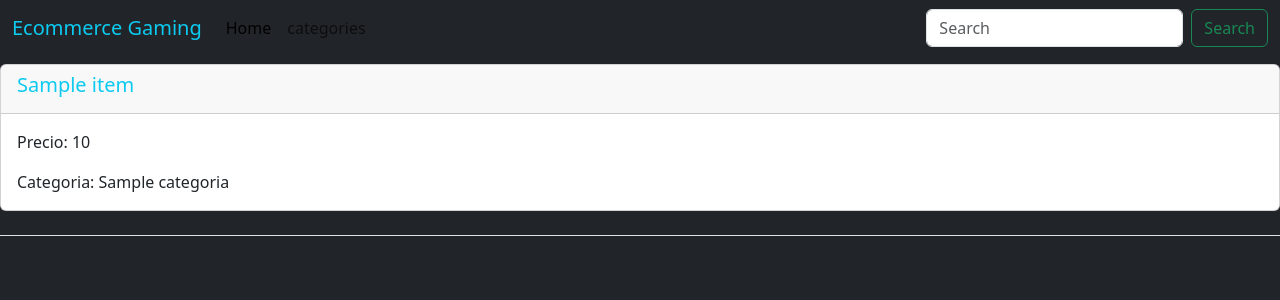
After one commit to FrancoMartinMonsalvo/TPE-Parte-1, a PHP site: template Allende-Monsalvo-TPE-Grupo-84/TPE-Parte-1/proyecto-ecommerce/templates/index.phtml in a window 1280 px wide. The commit adds this page. Shown: the top 300 px of the page. Run offline with PHP 8.4, Linux system fonts and the light colour scheme; the template is opened without the code that fills it: most values are stand-ins (such as "Sample title", 1, 10 or a date in 2020); some libraries are stand-ins or nearby versions.

Commit message:
Se eliminaron las cosas innecesaria creadas anteriormente, y se agregaron funcionalidades como la obtención de Categorias y Juegos

```diff
--- /dev/null
+++ b/Allende-Monsalvo-TPE-Grupo-84/TPE-Parte-1/proyecto-ecommerce/config/config.php
@@ -0,0 +1,5 @@
+<?php
+define('DB_HOST', 'localhost');
+define('DB_NAME', 'db_ecommerce');
+define('DB_USER', 'root');
+define('DB_PASSWORD', '');
--- a/Allende-Monsalvo-TPE-Grupo-84/TPE-Parte-1/proyecto-ecommerce/public/login.php
+++ /dev/null
@@ -1,4 +0,0 @@
-<?php
-/*Solo para ingresar como admin,
-habria un texto o btn para entrar
-como invitado*/
--- /dev/null
+++ b/Allende-Monsalvo-TPE-Grupo-84/TPE-Parte-1/proyecto-ecommerce/templates/category.phtml
@@ -0,0 +1,4 @@
+<?php require_once 'header.phtml'; ?>
+
+<h1><?= $item[$id]->Nombre ?></h1>
+<h5><?= $item[$id]->Descripcion ?></h5>
--- a/Allende-Monsalvo-TPE-Grupo-84/TPE-Parte-1/proyecto-ecommerce/templates/footer.php
+++ b/Allende-Monsalvo-TPE-Grupo-84/TPE-Parte-1/proyecto-ecommerce/templates/footer.phtml
@@ -1,12 +1,3 @@
-<!DOCTYPE html>
-<html lang="en">
-<head>
-    <meta charset="UTF-8">
-    <meta name="viewport" content="width=device-width, initial-scale=1.0">
-    <link href="https://cdn.jsdelivr.net/npm/bootstrap@5.0.2/dist/css/bootstrap.min.css" rel="stylesheet" integrity="sha384-EVSTQN3/azprG1Anm3QDgpJLIm9Nao0Yz1ztcQTwFspd3yD65VohhpuuCOmLASjC" crossorigin="anonymous">
-    <title>Ecommerce Gaming</title>
-</head>
-<body>
     <!-- main footer generico -->
     <footer class="d-flex flex-wrap justify-content-center align items-center py-3 my-4 border-top">
         <div class="align-items-center">
@@ -14,5 +5,6 @@
         </div>
     </footer>
     <script src="https://cdn.jsdelivr.net/npm/bootstrap@5.0.2/dist/js/bootstrap.bundle.min.js" integrity="sha384-MrcW6ZMFYlzcLA8Nl+NtUVF0sA7MsXsP1UyJoMp4YLEuNSfAP+JcXn/tWtIaxVXM" crossorigin="anonymous"></script>
-</body>
-</html>
+    </body>
+
+    </html>
--- /dev/null
+++ b/Allende-Monsalvo-TPE-Grupo-84/TPE-Parte-1/proyecto-ecommerce/templates/header.phtml
@@ -0,0 +1,32 @@
+<!DOCTYPE html>
+<html lang="en">
+
+<head>
+    <meta charset="UTF-8">
+    <base href="<?= BASE_URL ?>">
+    <meta name="viewport" content="width=device-width, initial-scale=1.0">
+    <title>Ecommerce gaming</title>
+    <link href="https://cdn.jsdelivr.net/npm/bootstrap@5.3.2/dist/css/bootstrap.min.css" rel="stylesheet" integrity="sha384-T3c6CoIi6uLrA9TneNEoa7RxnatzjcDSCmG1MXxSR1GAsXEV/Dwwykc2MPK8M2HN" crossorigin="anonymous">
+</head>
+
+<body class="bg-dark">
+    <header>
+        <nav class="navbar navbar-expand-lg">
+            <div class="container-fluid">
+                <a href="home" class="navbar-brand link-info" href="home">Ecommerce Gaming</a>
+                <div class="collapse navbar-collapse" id="navbarSupportedContent">
+                    <ul class="navbar-nav me-auto mb-2 mb-lg-0">
+                        <li class="nav-item">
+                            <a class="nav-link active" aria-current="page" href="home">Home</a>
+                        </li>
+                        <a class="nav-link" href="categories">categories</a>
+                        </li>
+                    </ul>
+                    <form class="d-flex" role="search">
+                        <input class="form-control me-2" type="search" placeholder="Search" aria-label="Search">
+                        <button class="btn btn-outline-success" type="submit">Search</button>
+                    </form>
+                </div>
+            </div>
+        </nav>
+    </header>
--- /dev/null
+++ b/Allende-Monsalvo-TPE-Grupo-84/TPE-Parte-1/proyecto-ecommerce/templates/index.phtml
@@ -0,0 +1,52 @@
+<!DOCTYPE html>
+<html>
+
+<head>
+    <title>Ecommerce Gaming</title>
+</head>
+
+<?php require 'header.phtml' ?>
+
+<?php foreach ($items as $key => $item) : ?>
+    <?php if (isset($item->Id_juego)) : ?>
+        <div class="card my-2">
+            <div class="card-header">
+                <h5 class="card-title">
+                    <a href="" class="link-info link-underline link-underline-opacity-0">
+                        <?= $item->Nombre ?>
+                    </a>
+                </h5>
+            </div>
+            <div class="card-body">
+                <p class="card-text">Precio: <?= $item->Precio; ?></p>
+                <p class="card-text">Categoria: <?= $item->Categoria; ?></p>
+            </div>
+        </div>
+    <?php elseif (!isset($item->Id_juego)) : ?>
+        <div class="card my-2">
+            <div class="card-header">
+                <h5 class="card-title">
+                    <a href="category/<?= $key ?>" class="link-info link-underline link-underline-opacity-0">
+                        <?= $item->Nombre ?>
+                    </a>
+                </h5>
+            </div>
+            <div class="card-body">
+                <p class="card-text">Descripción: <?= $item->Descripcion; ?></p>
+                <p class="card-text">Cantidad de juegos: <?= $item->Cantidad_juegos; ?></p>
+                <h6 class="card-subtitle mb-2 text-muted">Juegos en dicha categoría:</h6>
+                <?php $nombreJuegos = explode(",", $item->NombresJuegos) ?>
+                <ul class="list-group">
+                    <?php foreach ($nombreJuegos as $nombreJuego) : ?>
+                        <li class="list-group-item"><?= $nombreJuego ?></li>
+                    <?php endforeach; ?>
+                </ul>
+            </div>
+        </div>
+    <?php endif; ?>
+<?php endforeach; ?>
+
+<?php require 'footer.phtml' ?>
+</body>
+
+</html>
```
Also changed, not shown: Allende-Monsalvo-TPE-Grupo-84/TPE-Parte-1/proyecto-ecommerce/app/controllers/categoryController.php (added, +29 -0 lines), Allende-Monsalvo-TPE-Grupo-84/TPE-Parte-1/proyecto-ecommerce/app/controllers/gameController.php (added, +22 -0 lines), Allende-Monsalvo-TPE-Grupo-84/TPE-Parte-1/proyecto-ecommerce/app/models/categoryModel.php (added, +38 -0 lines), Allende-Monsalvo-TPE-Grupo-84/TPE-Parte-1/proyecto-ecommerce/app/models/gameModel.php (added, +24 -0 lines), Allende-Monsalvo-TPE-Grupo-84/TPE-Parte-1/proyecto-ecommerce/app/models/getGamesModel.php (deleted, +0 -37 lines), Allende-Monsalvo-TPE-Grupo-84/TPE-Parte-1/proyecto-ecommerce/app/views/categoryView.php (added, +13 -0 lines), Allende-Monsalvo-TPE-Grupo-84/TPE-Parte-1/proyecto-ecommerce/app/views/gameView.php (added, +9 -0 lines), Allende-Monsalvo-TPE-Grupo-84/TPE-Parte-1/proyecto-ecommerce/config/db.php (+31 -9 lines), Allende-Monsalvo-TPE-Grupo-84/TPE-Parte-1/proyecto-ecommerce/router.php (+15 -17 lines), Allende-Monsalvo-TPE-Grupo-84/TPE-Parte-1/proyecto-ecommerce/templates/header.php (deleted, +0 -11 lines), Allende-Monsalvo-TPE-Grupo-84/TPE-Parte-1/proyecto-ecommerce/index.php (deleted), Allende-Monsalvo-TPE-Grupo-84/TPE-Parte-1/proyecto-ecommerce/public/allProducts.php (deleted), Allende-Monsalvo-TPE-Grupo-84/TPE-Parte-1/proyecto-ecommerce/public/home.php (deleted), Allende-Monsalvo-TPE-Grupo-84/TPE-Parte-1/proyecto-ecommerce/public/productsByCategory.php (deleted).
